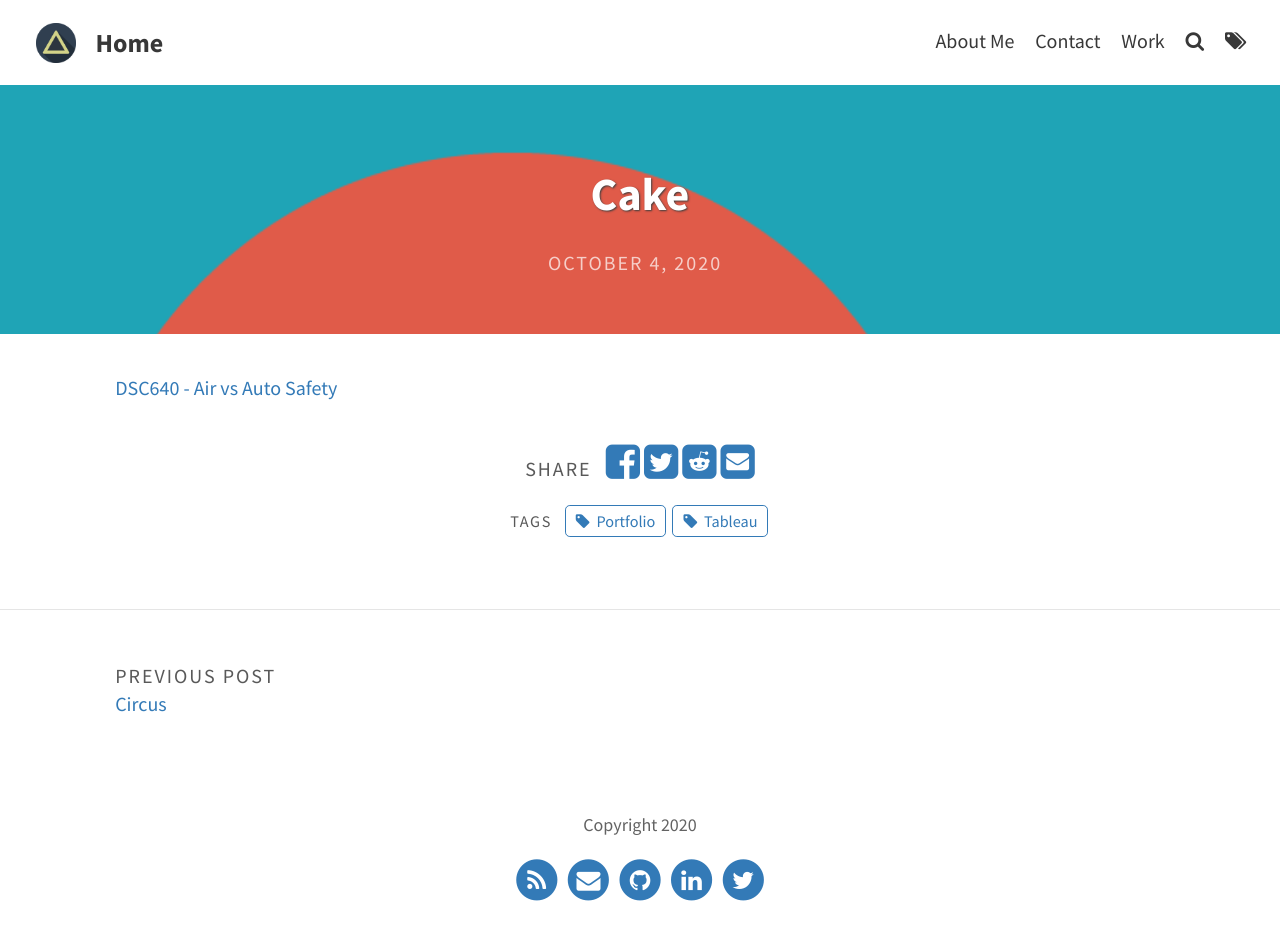
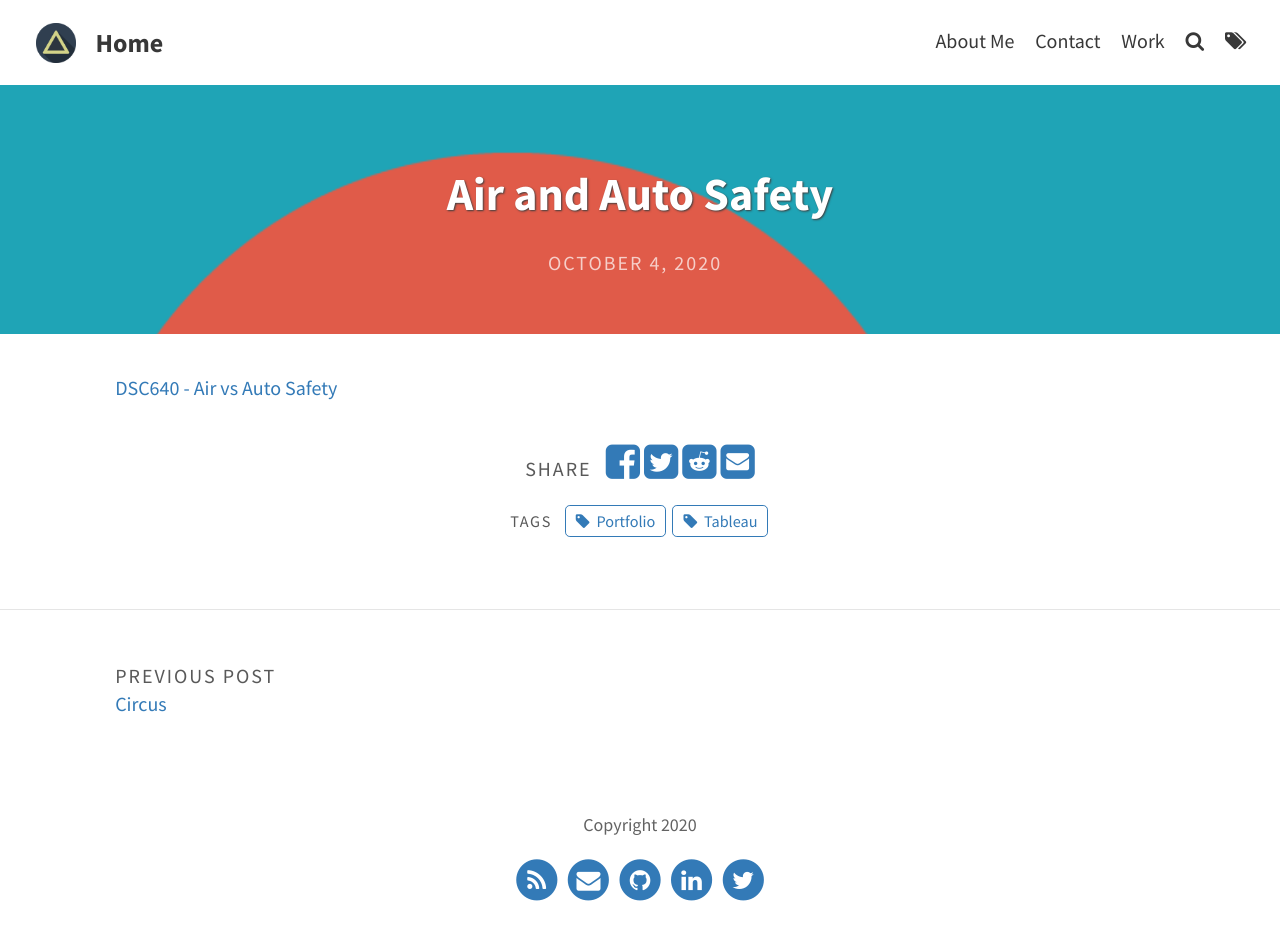
Before and after one commit to knmoses/knmoses.github.io, a Jekyll site: the page built from _portfolio/cake.md, in a window 1280 px wide. Built offline with Jekyll 4.4.1, drawn with Linux system fonts in a browser that asks for light colours.

Commit message:
Update cake.md

```diff
--- a/_portfolio/cake.md
+++ b/_portfolio/cake.md
@@ -1,6 +1,6 @@
 ---
 layout: post
-title: Cake
+title: Air and Auto Safety
 feature-img: "assets/img/portfolio/cake.png"
 img: "assets/img/portfolio/cake.png"
 date: 04 October 2020
```
